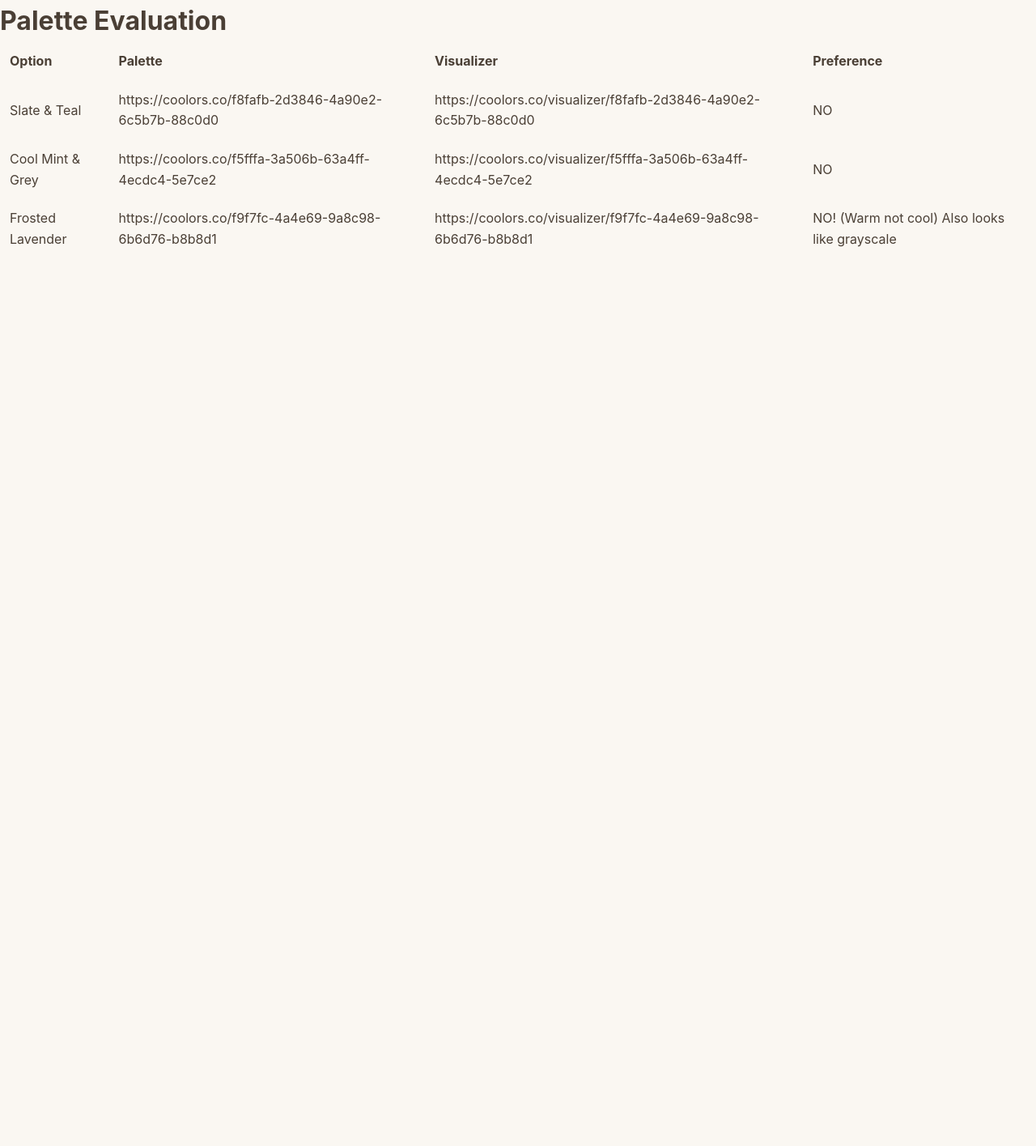
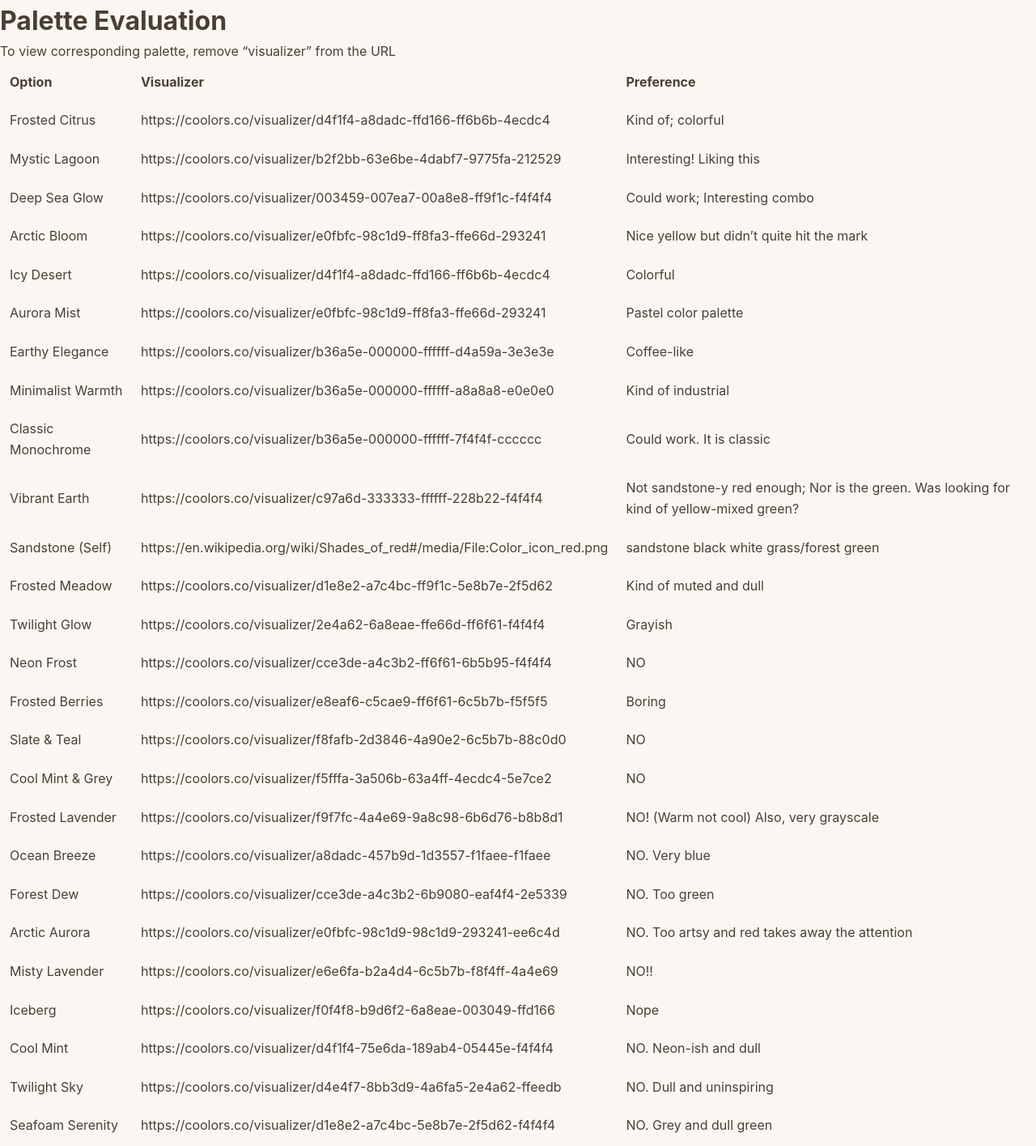
Before and after one commit to abhilashini/abhilashini.github.io, a Jekyll site: the page built from assets/palette_explore.md, in a window 1280 px wide. Shown: the whole page at 81% size. Built offline with Jekyll 4.4.1, drawn with Linux system fonts in a browser that asks for light colours; our own code applies the rules of GitHub Pages for plain Markdown files; before the commit the page ends 900 px from its top, so only the background shows below that.

Commit message:
More palette combos

```diff
--- a/assets/palette_explore.md
+++ b/assets/palette_explore.md
@@ -4,11 +4,36 @@
 ---
 # Palette Evaluation
 
-| Option | Palette | Visualizer | Preference |
-| :--- | :--- | :--- | :--- |
-| Slate & Teal | https://coolors.co/f8fafb-2d3846-4a90e2-6c5b7b-88c0d0 | https://coolors.co/visualizer/f8fafb-2d3846-4a90e2-6c5b7b-88c0d0 | NO |
-| Cool Mint & Grey | https://coolors.co/f5fffa-3a506b-63a4ff-4ecdc4-5e7ce2 | https://coolors.co/visualizer/f5fffa-3a506b-63a4ff-4ecdc4-5e7ce2 | NO |
-| Frosted Lavender | https://coolors.co/f9f7fc-4a4e69-9a8c98-6b6d76-b8b8d1 | https://coolors.co/visualizer/f9f7fc-4a4e69-9a8c98-6b6d76-b8b8d1 | NO! (Warm not cool) Also looks like grayscale|
+> To view corresponding palette, remove "visualizer" from the URL
+
+| Option | Visualizer | Preference |
+| :--- | :--- | :--- |
+| Frosted Citrus | https://coolors.co/visualizer/d4f1f4-a8dadc-ffd166-ff6b6b-4ecdc4 | Kind of; colorful |
+| Mystic Lagoon | https://coolors.co/visualizer/b2f2bb-63e6be-4dabf7-9775fa-212529 | Interesting! Liking this |
+| Deep Sea Glow | https://coolors.co/visualizer/003459-007ea7-00a8e8-ff9f1c-f4f4f4 | Could work; Interesting combo |
+| Arctic Bloom | https://coolors.co/visualizer/e0fbfc-98c1d9-ff8fa3-ffe66d-293241 | Nice yellow but didn't quite hit the mark |
+| Icy Desert | https://coolors.co/visualizer/d4f1f4-a8dadc-ffd166-ff6b6b-4ecdc4 | Colorful |
+| Aurora Mist | https://coolors.co/visualizer/e0fbfc-98c1d9-ff8fa3-ffe66d-293241 | Pastel color palette |
+| Earthy Elegance | https://coolors.co/visualizer/b36a5e-000000-ffffff-d4a59a-3e3e3e | Coffee-like |
+| Minimalist Warmth | https://coolors.co/visualizer/b36a5e-000000-ffffff-a8a8a8-e0e0e0 | Kind of industrial |
+| Classic Monochrome | https://coolors.co/visualizer/b36a5e-000000-ffffff-7f4f4f-cccccc | Could work. It is classic |
+| Vibrant Earth | https://coolors.co/visualizer/c97a6d-333333-ffffff-228b22-f4f4f4 | Not sandstone-y red enough; Nor is the green. Was looking for kind of yellow-mixed green? |
+| Sandstone (Self) | https://en.wikipedia.org/wiki/Shades_of_red#/media/File:Color_icon_red.png | sandstone black white grass/forest green
+| Frosted Meadow | https://coolors.co/visualizer/d1e8e2-a7c4bc-ff9f1c-5e8b7e-2f5d62 | Kind of muted and dull |
+| Twilight Glow | https://coolors.co/visualizer/2e4a62-6a8eae-ffe66d-ff6f61-f4f4f4 | Grayish |
+| Neon Frost | https://coolors.co/visualizer/cce3de-a4c3b2-ff6f61-6b5b95-f4f4f4 | NO |
+| Frosted Berries | https://coolors.co/visualizer/e8eaf6-c5cae9-ff6f61-6c5b7b-f5f5f5 | Boring |
+| Slate & Teal | https://coolors.co/visualizer/f8fafb-2d3846-4a90e2-6c5b7b-88c0d0 | NO |
+| Cool Mint & Grey | https://coolors.co/visualizer/f5fffa-3a506b-63a4ff-4ecdc4-5e7ce2 | NO |
+| Frosted Lavender | https://coolors.co/visualizer/f9f7fc-4a4e69-9a8c98-6b6d76-b8b8d1 | NO! (Warm not cool) Also, very grayscale |
+| Ocean Breeze | https://coolors.co/visualizer/a8dadc-457b9d-1d3557-f1faee-f1faee | NO. Very blue |
+| Forest Dew | https://coolors.co/visualizer/cce3de-a4c3b2-6b9080-eaf4f4-2e5339 | NO. Too green |
+| Arctic Aurora | https://coolors.co/visualizer/e0fbfc-98c1d9-98c1d9-293241-ee6c4d | NO. Too artsy and red takes away the attention |
+| Misty Lavender | https://coolors.co/visualizer/e6e6fa-b2a4d4-6c5b7b-f8f4ff-4a4e69 | NO!! |
+| Iceberg | https://coolors.co/visualizer/f0f4f8-b9d6f2-6a8eae-003049-ffd166 | Nope |
+| Cool Mint | https://coolors.co/visualizer/d4f1f4-75e6da-189ab4-05445e-f4f4f4 | NO. Neon-ish and dull |
+| Twilight Sky | https://coolors.co/visualizer/d4e4f7-8bb3d9-4a6fa5-2e4a62-ffeedb | NO. Dull and uninspiring |
+| Seafoam Serenity | https://coolors.co/visualizer/d1e8e2-a7c4bc-5e8b7e-2f5d62-f4f4f4 | NO. Grey and dull green |
 
 <style>
   table {
```
